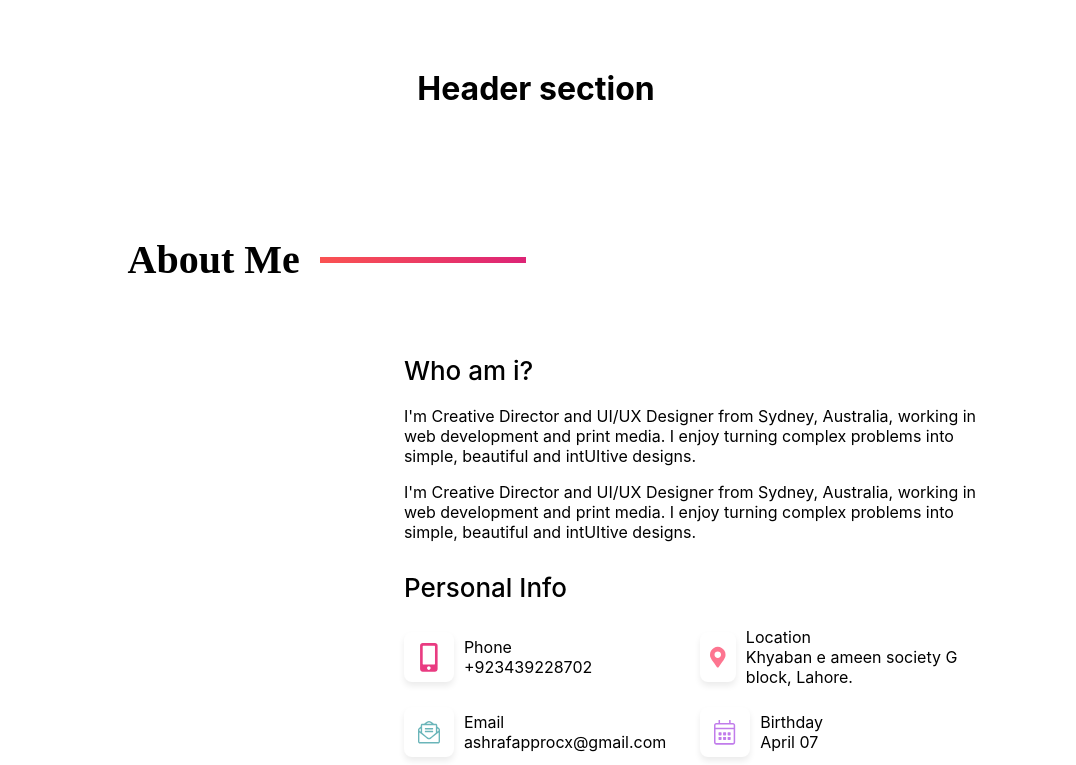
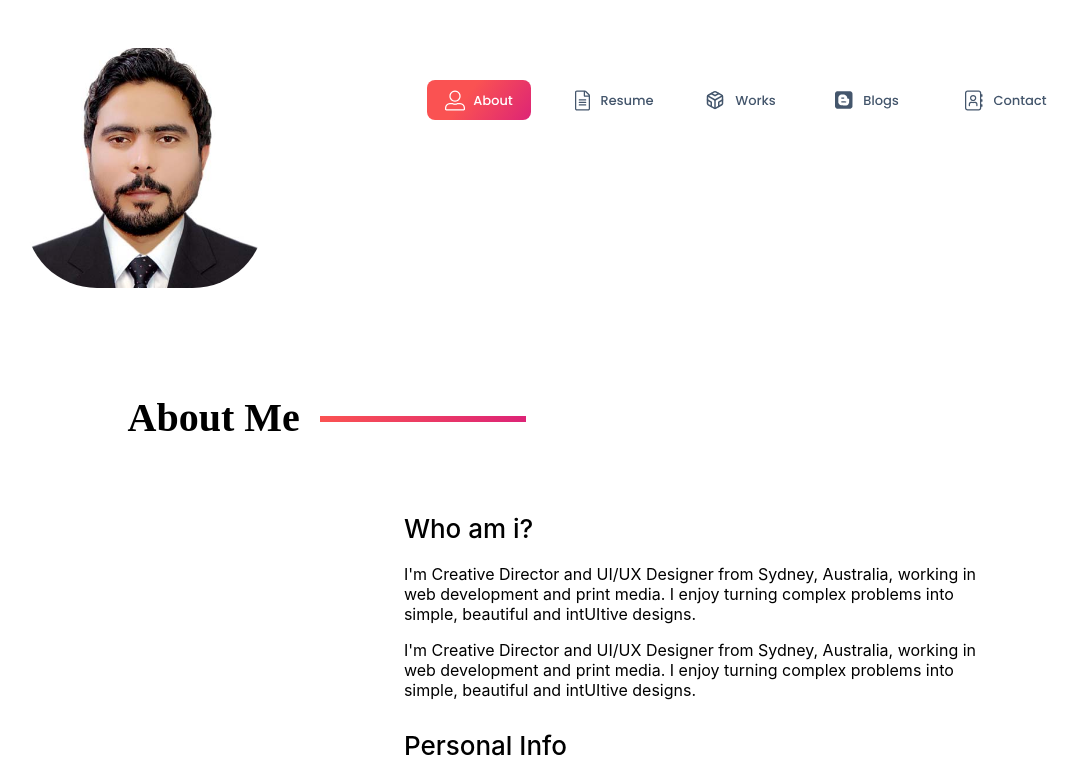
Before and after one commit to ashrafhuss/my-portfolio, a React (Create React App) app: page / in a window 1280 px wide. Shown: the top 765 px of the page, without its empty margins (104-1180 px from the left). Built offline with nearby package versions, Linux system fonts and the light colour scheme.

Commit message:
remove opacity

```diff
--- a/src/Pages/Header.js
+++ b/src/Pages/Header.js
@@ -33,7 +33,7 @@ const Header = () => {
 
   return (
     <div className="header_p">
-      {/* <div className="logo_parent">
+      <div className="logo_parent">
         <img src={logo} alt="logo" className="logo_name" />
       </div>
       <div className="header_parent">
@@ -109,8 +109,7 @@ const Header = () => {
             />
           </li>
         </ul>
-      </div> */}
-      <h1>Header section</h1>
+      </div>
     </div>
   );
 };
--- a/src/Pages/style.css
+++ b/src/Pages/style.css
@@ -13,7 +13,6 @@
   align-items: start;
   box-sizing: border-box;
   gap: 0px;
-  opacity: 0px;
   display: flex;
   padding: 0px 20px;
   justify-content: space-around;
```
